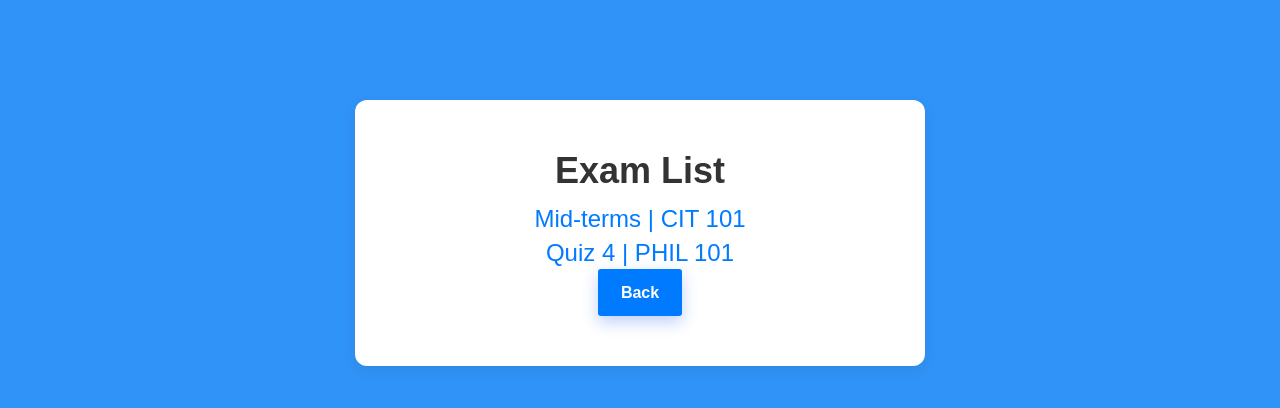
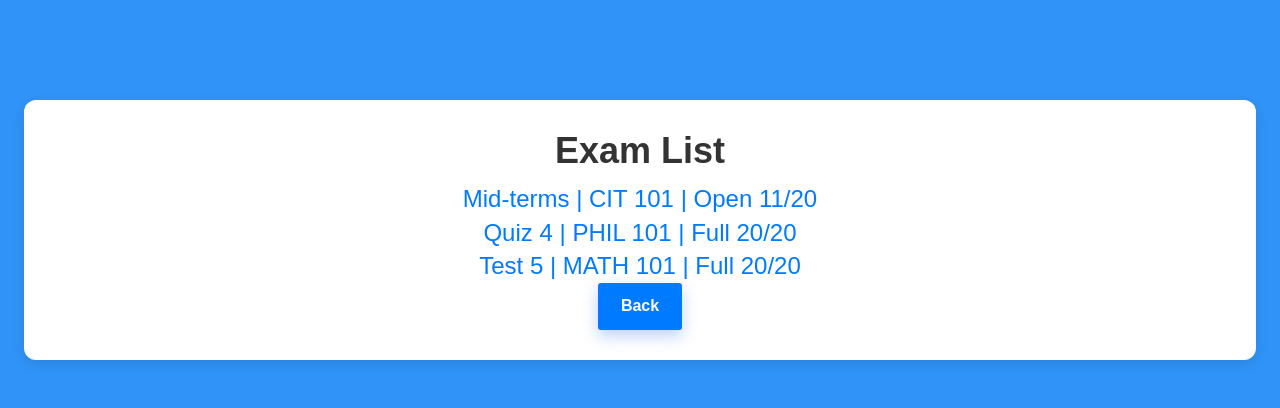
Before and after one commit to dee-ee/Exam_Sys, a PHP site: page /ExamSelection.html in a window 1280 px wide. Shown: the part 100-508 px from the top of the page. Run offline with PHP 8.4, Linux system fonts and the light colour scheme.

Commit message:
Exam Selection Edit

```diff
--- a/ExamSelection.html
+++ b/ExamSelection.html
@@ -17,13 +17,13 @@
         <header>
             <img src="images/csnlogo.jpg" alt="Logo">
         </header>
-        <article class="display">
-            <div class="confirmation">
+            <div class="containerlarge">
                 <h1>Exam List</h1>
                 <form>
                     <fieldset class="examselection">
-                        <p><a href="ExamSettings.html">Mid-terms | CIT 101</a></p>
-                        <p><a href="ExamSettings.html">Quiz 4 | PHIL 101</a></p>
+                        <p><a href="ExamSettings.html">Mid-terms | CIT 101 | Open 11/20</a></p>
+                        <p><a href="ExamSettings.html">Quiz 4 | PHIL 101 | Full 20/20</a></p>
+                        <p><a href="ExamSettings.html">Test 5 | MATH 101 | Full 20/20</a></p>
                     </fieldset>
 
                     <fieldset class="submitbutton">
@@ -31,6 +31,5 @@
                     </fieldset>
                 </form>
             </div>
-        </article>
     </body>
 </html>
--- a/css/styles.css
+++ b/css/styles.css
@@ -119,6 +119,16 @@ header img {
   margin-top: 100px; /* space between header and form */
 }
 
+.containerlarge {
+  background: rgb(255, 255, 255);
+  padding: 30px 40px;
+  border-radius: 12px;
+  box-shadow: 0 4px 12px rgba(0,0,0,0.1);
+  width: 90%;
+  text-align: center;
+  margin-top: 100px; /* space between header and form */
+}
+
 .confirmation {
   background: rgb(255, 255, 255);
   padding: 50px 110px;
@@ -209,10 +219,6 @@ table {
   font-size: clamp(14px, 1.4vw, 20px);
 }
 
-
-
-
-
 th {
   background-color: #181a1b;
   text-align: center;
```
